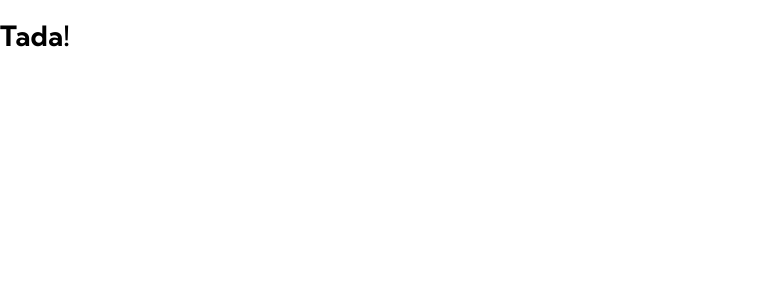
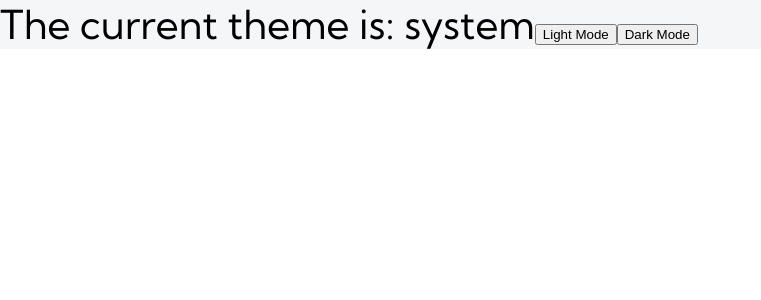
Before and after one commit to to-arda-kurt/devjobs-app, a Next.js app: page / in a window 1280 px wide. Shown: the top 300 px of the page, without its empty margins (0-761 px from the left). Built offline with nearby package versions, Linux system fonts and the light colour scheme.

Commit message:
:hammer: Folder Structure and Theme with Sass&next-themes

```diff
--- a/package.json
+++ b/package.json
@@ -9,6 +9,7 @@
   },
   "dependencies": {
     "next": "12.0.4",
+    "next-themes": "^0.0.15",
     "react": "17.0.2",
     "react-dom": "17.0.2",
     "react-icons": "^4.3.1",
--- a/pages/_app.js
+++ b/pages/_app.js
@@ -1,7 +1,13 @@
+import { ThemeProvider } from 'next-themes';
+
 import '../styles/main.scss';
 
 function MyApp({ Component, pageProps }) {
-  return <Component {...pageProps} />;
+  return (
+    <ThemeProvider>
+      <Component {...pageProps} />
+    </ThemeProvider>
+  );
 }
 
 export default MyApp;
--- a/pages/index.js
+++ b/pages/index.js
@@ -1,10 +1,15 @@
 import Head from 'next/head';
 import Image from 'next/image';
+import { useTheme } from 'next-themes';
 
 export default function Home() {
+  const { theme, setTheme } = useTheme();
+
   return (
-    <div>
-      <h1>Tada!</h1>
+    <div className="Test">
+      The current theme is: {theme}
+      <button onClick={() => setTheme('light')}>Light Mode</button>
+      <button onClick={() => setTheme('dark')}>Dark Mode</button>
     </div>
   );
 }
--- a/styles/abstracts/_variables.scss
+++ b/styles/abstracts/_theme.scss
@@ -9,3 +9,15 @@ $secondary-white: #ffffff;
 $secondary-light-gray: #f4f6f8;
 $secondary-gray: #9daec2;
 $secondarty-dark-gray: #6e8098;
+
+:root {
+  // Light Theme
+  --background: #{$secondary-light-gray};
+  --text: #{$primary-light-violet};
+
+  // Dark Theme
+  &[data-theme='dark'] {
+    --background: #{$primary-midnight};
+    --text: #{$secondarty-dark-gray};
+  }
+}
--- a/styles/main.scss
+++ b/styles/main.scss
@@ -1,6 +1,11 @@
 @import './abstracts/mixins';
-@import './abstracts/variables';
+@import './abstracts/theme';
 
 @import './base/globals';
 @import './base/typography';
 @import './base/animations';
+
+.Test {
+  background-color: var(--background);
+  font-size: 4rem;
+}
```
Also changed, not shown: common/elements/button/index.js (added), components/card/index.js (added), components/header/logo/index.js (added), components/header/search/index.js (added), components/header/toggle/index.js (added), pages/api/graphql.js (added), 2 other files (tests, documents, lock files or other folders).
